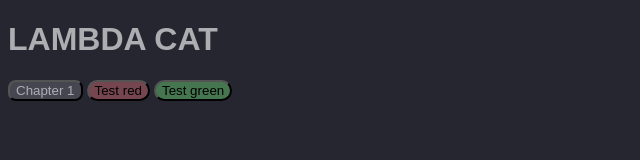
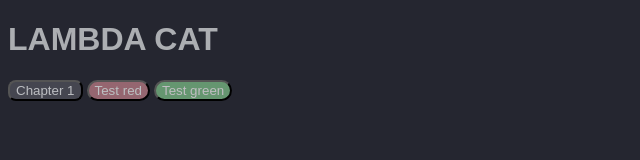
Before and after one commit to XQ22/Lambda-cat, a plain HTML site: page index.html in a window 1280 px wide. Shown: the whole page, without its empty margins (0-640 px from the left). Drawn offline with Linux system fonts and the light colour scheme.

Commit message:
Update index.html

```diff
--- a/index.html
+++ b/index.html
@@ -15,17 +15,19 @@ h1 {
 button.chapter {
   background-color: #454650;
   border-radius: 8px;
-  color: #acaeb2;
+  color: #bcbec2;
 }
 
 button.red {
-  background-color: #754650;
+  background-color: #956670;
   border-radius: 12px;
+  color: #bcc0c2;
 }
 
 button.green {
-  background-color: #457650;
+  background-color: #659670;
   border-radius: 12px;
+  color: #c0bec2;
 }
 
 button:hover {
```
